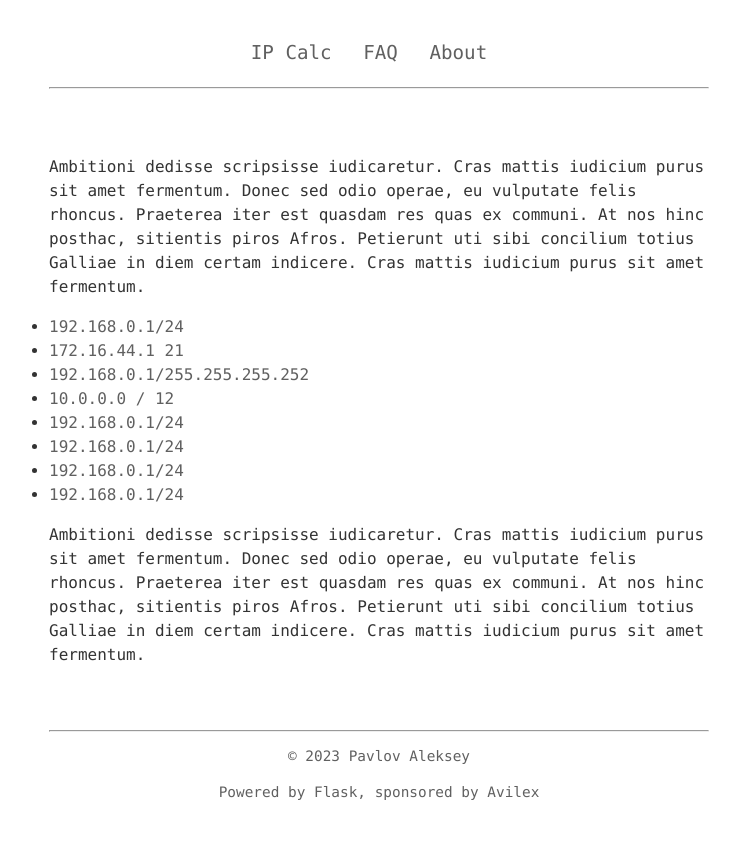
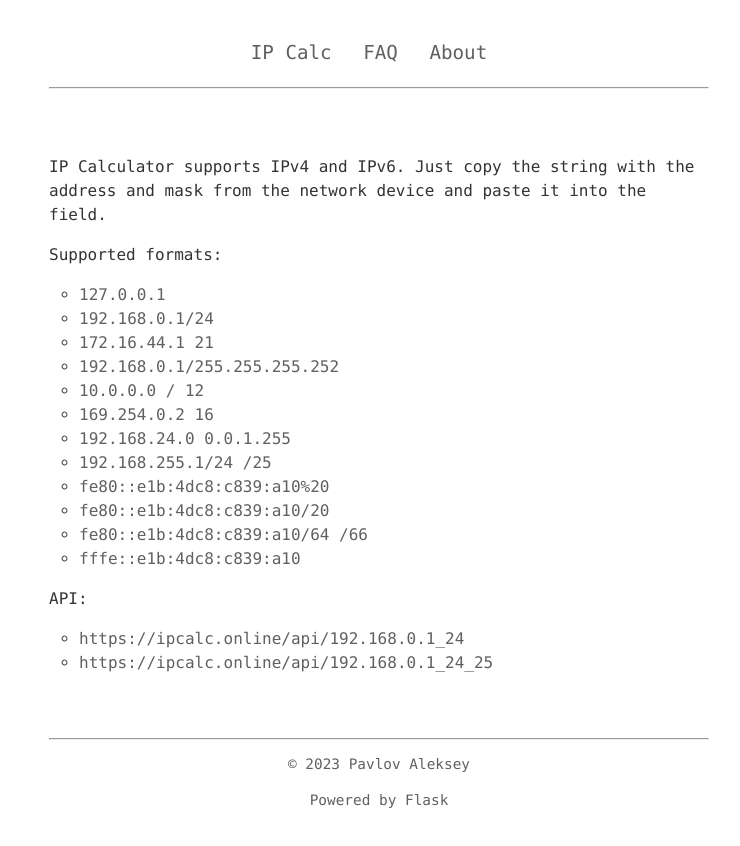
Before and after one commit to acidpuzzle/ipcalc.online, a Flask app: page /faq in a window 1280 px wide. Shown: the whole page, without its empty margins (261-1001 px from the left). Before the commit the page ends 800 px from the top, so only its background shows below. Run offline with Flask 2, Linux system fonts and the light colour scheme.

Commit message:
Before foint

```diff
--- a/app.py
+++ b/app.py
@@ -1,5 +1,5 @@
 from flask import Flask
 from config import Configuration
 
-app = Flask(__name__)
-app.config.from_object(Configuration)
+application = Flask(__name__)
+application.config.from_object(Configuration)
--- a/config.py
+++ b/config.py
@@ -1,2 +1,3 @@
 class Configuration:
     DEBUG = True
+    JSON_SORT_KEYS = False
--- a/main.py
+++ b/main.py
@@ -1,5 +1,4 @@
-# from app import app
 from view import *
 
 if __name__ == "__main__":
-    app.run(host="0.0.0.0")
+    application.run(host="0.0.0.0")
--- a/static/css/styles.css
+++ b/static/css/styles.css
@@ -49,7 +49,7 @@ input[type=text],
 input[type=submit] {
   outline: #606060;
   border: 2px solid #606060;
-  padding: 10px 20px;
+  padding: 12px 20px;
   margin: 8px 0;
   box-sizing: border-box;
   border-radius: 10px;
@@ -61,7 +61,7 @@ input[type=text] {
 
 input[type=submit] {
   cursor: pointer;
-  width: 18%;
+  width: 16%;
 }
 
 section {
@@ -117,3 +117,8 @@ li.inline {
   margin-left: auto;
   margin-right: auto;
 }
+
+.example {
+  list-style-type: circle;
+  margin-left: 30px;
+}
--- a/templates/base.html
+++ b/templates/base.html
@@ -2,9 +2,10 @@
 <html lang="en">
 <head>
     <meta charset="utf-8">
-    <title>IP Calc</title>
+    <meta name="viewport" content="width=device-width, initial-scale=1">
     <link href="{{ url_for('static', filename='css/styles.css') }}" rel="stylesheet">
     <link rel="shortcut icon" href="{{ url_for('static', filename='img/favicon.svg') }}" type="image/svg+xml">
+    <title>IP Calc</title>
 </head>
 <body>
 <section>
@@ -24,8 +25,7 @@
         <footer class="page-footer">
             <hr>
             <p>&copy; 2023 Pavlov Aleksey</p>
-            <p>Powered by <a href="https://flask.palletsprojects.com/">Flask</a>, sponsored by
-                <a href="https://www.avilex.ru/">Avilex</a>
+            <p>Powered by <a href="https://flask.palletsprojects.com/">Flask</a>
             </p>
         </footer>
     </div>
--- a/templates/faq.html
+++ b/templates/faq.html
@@ -1,23 +1,26 @@
 {% extends 'base.html' %}
-
 {% block content %}
-<p>Ambitioni dedisse scripsisse iudicaretur. Cras mattis iudicium purus sit amet fermentum.
-    Donec sed odio operae, eu vulputate felis rhoncus. Praeterea iter est quasdam res quas ex communi. At nos hinc
-    posthac, sitientis piros Afros. Petierunt uti sibi concilium totius Galliae in diem certam indicere. Cras mattis
-    iudicium purus sit amet fermentum.</p>
-<ul>
+<p>IP Calculator supports IPv4 and IPv6.
+Just copy the string with the address and mask from the network device and paste it into the field.</p>
+<p>Supported formats:</p>
+<ul class="example">
+    <li><a href="{{ url_for('ipcalc', network='127.0.0.1') }}">127.0.0.1</a></li>
     <li><a href="{{ url_for('ipcalc', network='192.168.0.1/24') }}">192.168.0.1/24</a></li>
     <li><a href="{{ url_for('ipcalc', network='172.16.44.1 21') }}">172.16.44.1 21</a></li>
     <li><a href="{{ url_for('ipcalc', network='192.168.0.1/255.255.255.252') }}">192.168.0.1/255.255.255.252</a>
     </li>
-    <li><a href="{{ url_for('ipcalc', network='10.0.0.0 / 12') }}">10.0.0.0 / 12</a></li>
-    <li><a href="{{ url_for('ipcalc', network='192.168.0.1/24') }}">192.168.0.1/24</a></li>
-    <li><a href="{{ url_for('ipcalc', network='192.168.0.1/24') }}">192.168.0.1/24</a></li>
-    <li><a href="{{ url_for('ipcalc', network='192.168.0.1/24') }}">192.168.0.1/24</a></li>
-    <li><a href="{{ url_for('ipcalc', network='192.168.0.1/24') }}">192.168.0.1/24</a></li>
+    <li><a href="{{ url_for('ipcalc', network='10.0.0.0 / 12') }}">10.0.0.0 / 12 </a></li>
+    <li><a href="{{ url_for('ipcalc', network='169.254.0.2 16') }}">169.254.0.2 16</a></li>
+    <li><a href="{{ url_for('ipcalc', network='192.168.24.0 0.0.1.255') }}">192.168.24.0 0.0.1.255</a></li>
+    <li><a href="{{ url_for('ipcalc', network='192.168.255.1/24 /25') }}">192.168.255.1/24 /25</a></li>
+    <li><a href="{{ url_for('ipcalc', network='fe80::e1b:4dc8:c839:a10%20') }}">fe80::e1b:4dc8:c839:a10%20</a></li>
+    <li><a href="{{ url_for('ipcalc', network='fe80::e1b:4dc8:c839:a10/20') }}">fe80::e1b:4dc8:c839:a10/20</a></li>
+    <li><a href="{{ url_for('ipcalc', network='fe80::e1b:4dc8:c839:a10/64 /66') }}">fe80::e1b:4dc8:c839:a10/64 /66</a></li>
+    <li><a href="{{ url_for('ipcalc', network='fffe::e1b:4dc8:c839:a10') }}">fffe::e1b:4dc8:c839:a10</a></li>
 </ul>
-<p>Ambitioni dedisse scripsisse iudicaretur. Cras mattis iudicium purus sit amet fermentum.
-    Donec sed odio operae, eu vulputate felis rhoncus. Praeterea iter est quasdam res quas ex communi. At nos hinc
-    posthac, sitientis piros Afros. Petierunt uti sibi concilium totius Galliae in diem certam indicere. Cras mattis
-    iudicium purus sit amet fermentum.</p>
+<p>API:</p>
+<ul class="example">
+    <li><a href="{{ url_for('api', network='192.168.0.1_24') }}">https://ipcalc.online/api/192.168.0.1_24</a></li>
+    <li><a href="{{ url_for('api', network='192.168.0.1_24_25') }}">https://ipcalc.online/api/192.168.0.1_24_25</a></li></ul>
+</ul>
 {% endblock %}
--- a/view.py
+++ b/view.py
@@ -1,6 +1,6 @@
-from app import app
+from app import application
 from flask.views import View
-from flask import request, render_template
+from flask import request, render_template, jsonify
 
 
 from ipcalc import calc_dispatcher
@@ -16,34 +16,39 @@ class IPCalc(View):
         raw_request_string = request.args.get('network', '')
         if raw_request_string:
             context = calc_dispatcher(raw_request_string)
-            app.logger.debug(f"{raw_request_string=}")
-            app.logger.debug(f"{context=}")
+            application.logger.debug(f"{raw_request_string=}")
+            application.logger.debug(f"{context=}")
         else:
             context = {}
 
         return render_template(self.template, **context)
 
 
-class BaseView(View):
-    init_every_request = False
-
-    def __init__(self, template):
-        self.template = template
-
-    def dispatch_request(self):
-        return render_template(self.template)
+@application.route('/faq')
+def faq():
+    return render_template("faq.html")
 
 
-@app.errorhandler(404)
+@application.route('/about')
+def about():
+    return render_template("about.html")
+
+
+@application.route('/api/<network>')
+def api(network):
+    if network:
+        context = calc_dispatcher(network)
+        return jsonify(context)
+
+
+@application.errorhandler(404)
 def page_not_found(e):
     return render_template('error_template/404.html'), 404
 
 
-@app.errorhandler(500)
+@application.errorhandler(500)
 def page_not_found(e):
     return render_template('error_template/500.html'), 500
 
 
-app.add_url_rule("/", view_func=IPCalc.as_view("ipcalc", "index.html"),)
-app.add_url_rule("/faq", view_func=BaseView.as_view("faq", "faq.html"),)
-app.add_url_rule("/about", view_func=BaseView.as_view("about", "about.html"),)
+application.add_url_rule("/", view_func=IPCalc.as_view("ipcalc", "index.html"), )
```
Also changed, not shown: ipcalc.py (+5 -7 lines), templates/about.html (+3 -4 lines), templates/addr_template/ipv6subnet.html (+10 -15 lines), templates/index.html (+2 -6 lines), 1 other file.
